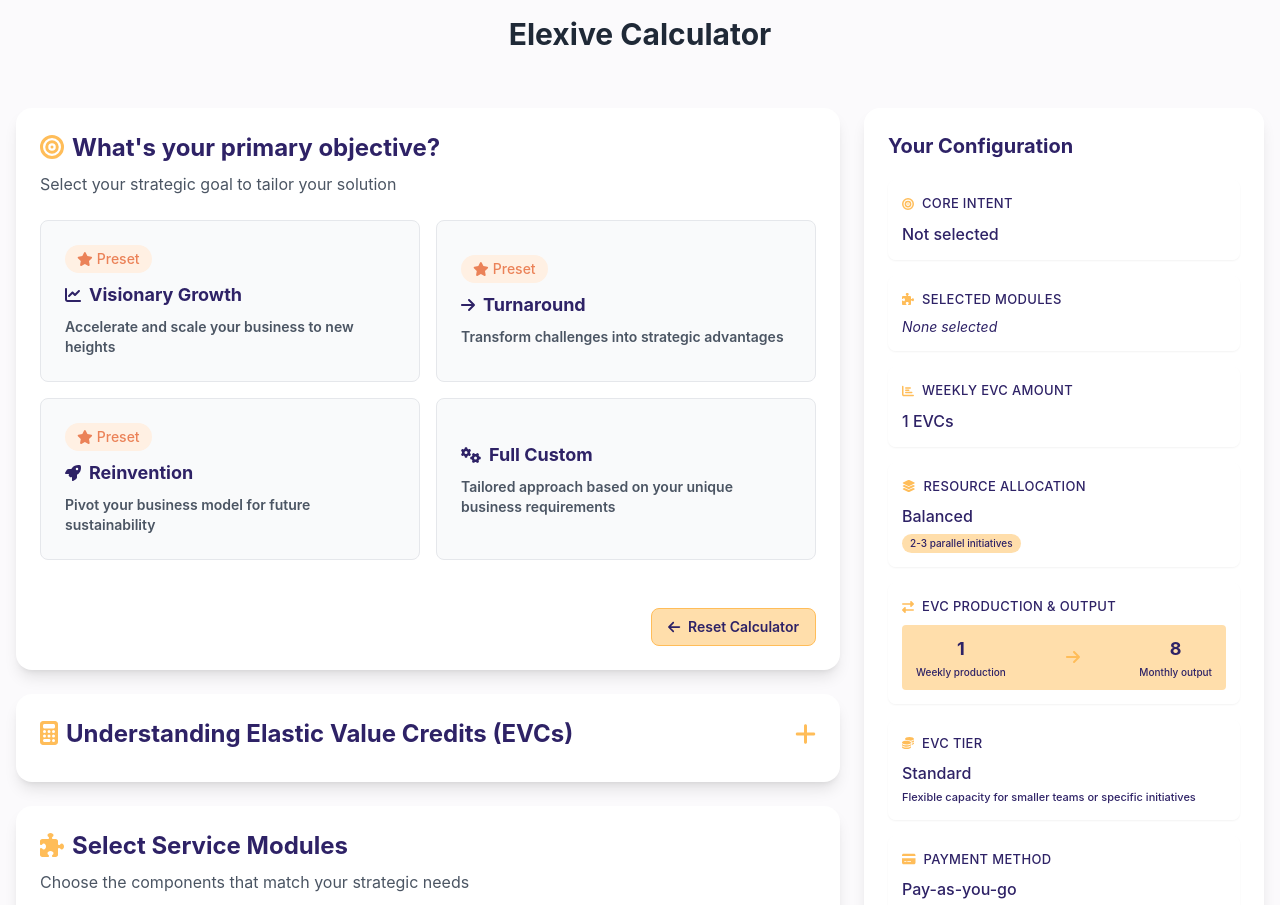
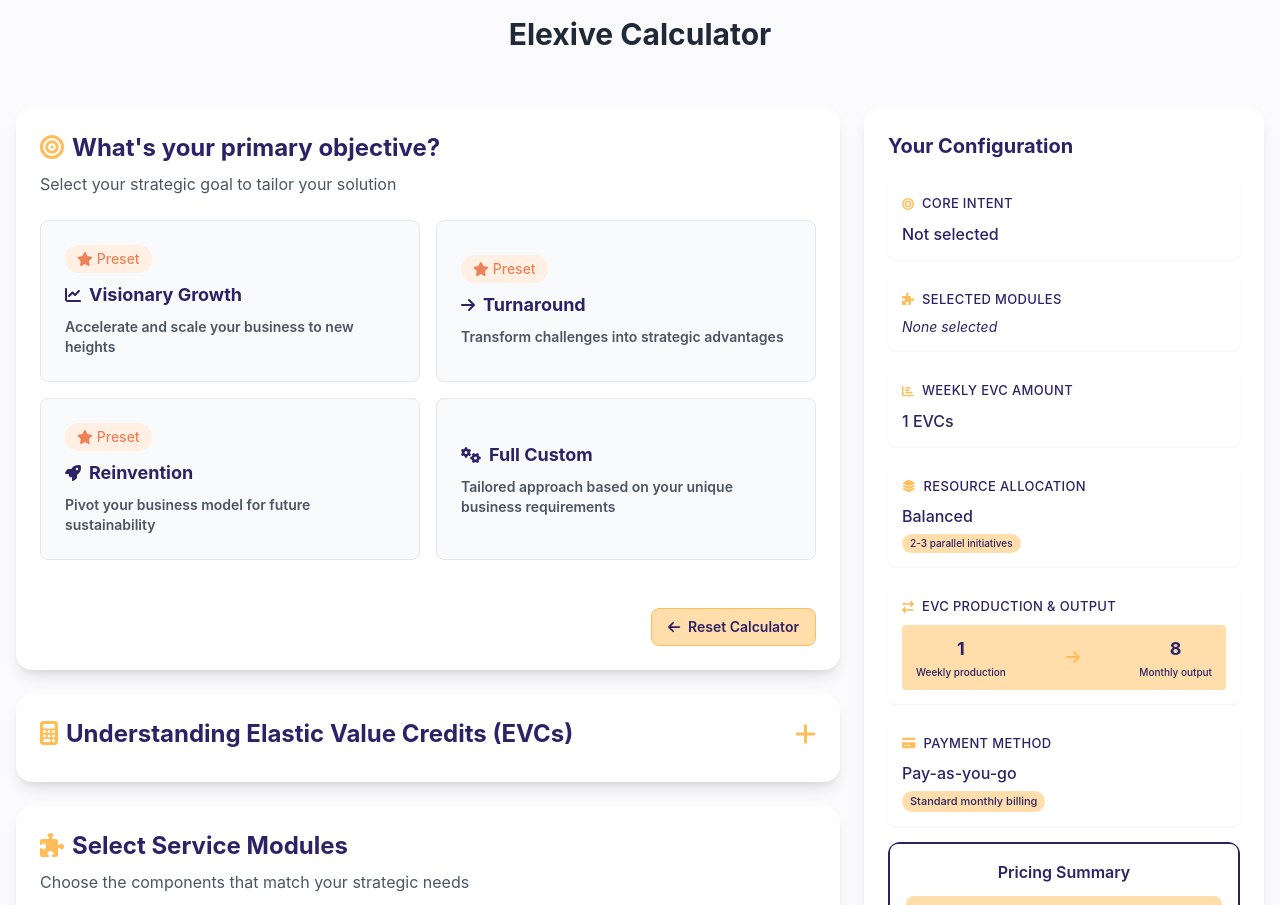
Before and after one commit to elexive-com/elexive-calc, a React (Create React App) app: page / in a window 1280 px wide. Shown: the top 905 px of the page. Built offline with nearby package versions, Linux system fonts and the light colour scheme.

Commit message:
removed EVC Tier references

```diff
--- a/src/components/SummarySidebar.jsx
+++ b/src/components/SummarySidebar.jsx
@@ -2,7 +2,7 @@
 import { FontAwesomeIcon } from '@fortawesome/react-fontawesome';
 import {
   faBullseye, faPuzzlePiece, faChartBar,
-  faLayerGroup, faExchangeAlt, faCoins,
+  faLayerGroup, faExchangeAlt,
   faCreditCard, faArrowRight, faEnvelope
 } from '@fortawesome/free-solid-svg-icons';
 import calculatorConfig from '../config/calculatorConfig.json';
@@ -16,8 +16,6 @@
     monthlyEvcs,
     weeklyProductionCapacity,
     monthlyOutputValue,
-    selectedEvcTier,
-    evcTiers,
     paymentOption,
     evcBase,
     totalPrice,
@@ -114,18 +112,6 @@
           </div>
         </div>
 
-        {/* EVC Tier */}
-        <div className="bg-white bg-opacity-80 rounded-lg p-3.5 shadow-sm">
-          <h4 className="text-[13px] uppercase tracking-wide font-medium text-[var(--elexive-primary)] mb-2 flex items-center">
-            <FontAwesomeIcon icon={faCoins} className="text-[var(--elexive-accent)] mr-2 text-xs" />
-            EVC Tier
-          </h4>
-          <p className="font-medium text-base text-[var(--elexive-primary)]">{selectedEvcTier}</p>
-          <p className="text-[11px] text-[var(--elexive-primary)] mt-1 font-medium">
-            {evcTiers.find(tier => tier.name === selectedEvcTier)?.description || "Standard tier"}
-          </p>
-        </div>
-
         {/* Payment Option */}
         <div className="bg-white bg-opacity-80 rounded-lg p-3.5 shadow-sm">
           <h4 className="text-[13px] uppercase tracking-wide font-medium text-[var(--elexive-primary)] mb-2 flex items-center">
--- a/src/config/calculatorConfig.json
+++ b/src/config/calculatorConfig.json
@@ -18,26 +18,6 @@
       }
     }
   },
-  "evcTiers": [
-    {
-      "name": "Standard",
-      "minWeeklyCommitment": 0,
-      "priceMultiplier": 1.0,
-      "description": "Flexible capacity for smaller teams or specific initiatives"
-    },
-    {
-      "name": "Plus",
-      "minWeeklyCommitment": 15,
-      "priceMultiplier": 0.95,
-      "description": "Optimized for mid-size projects with moderate complexity"
-    },
-    {
-      "name": "Enterprise",
-      "minWeeklyCommitment": 30,
-      "priceMultiplier": 0.9,
-      "description": "Maximum value for large-scale strategic transformations"
-    }
-  ],
   "intents": [
     {
       "name": "Visionary Growth",
--- a/src/hooks/useCalculator.js
+++ b/src/hooks/useCalculator.js
@@ -10,11 +10,10 @@
   const [selectedVariants, setSelectedVariants] = useState({});
   const [resourceAllocation, setResourceAllocation] = useState(calculatorConfig.defaults.resourceAllocation);
   const [paymentOption, setPaymentOption] = useState(calculatorConfig.defaults.paymentOption);
-  const [selectedEvcTier, setSelectedEvcTier] = useState('Standard');
   const [isEvcExplainerVisible, setIsEvcExplainerVisible] = useState(false);
 
   // Get defaults from config
-  const { defaults, evcBase, serviceParameters, evcTiers } = calculatorConfig;
+  const { defaults, evcBase, serviceParameters } = calculatorConfig;
 
   // Get module definitions from modulesConfig
   const { modules } = modulesConfig;
@@ -133,7 +132,7 @@
 
   // Calculate pricing whenever selections change
   const calculatePricing = useCallback(() => {
-    const { resourceAllocation: allocations, evcBase, evcTiers } = calculatorConfig;
+    const { resourceAllocation: allocations, evcBase } = calculatorConfig;
 
     // Calculate total EVCs needed based on selected modules (consumer side)
     let baseModuleEvcs = 0;
@@ -196,20 +195,8 @@
     // Set allocation descriptor
     setDeliverySpeed(allocation.description);
 
-    // Select EVC tier based on weekly production
-    let selectedTier = evcTiers.find(tier =>
-      productionCapacity >= tier.minWeeklyCommitment
-    );
-
-    // If no tier matches, use the first one
-    if (!selectedTier) {
-      selectedTier = evcTiers[0];
-    }
-
-    setSelectedEvcTier(selectedTier.name);
-
-    // Apply tier price multiplier
-    let pricePerEvc = evcBase.basePrice * selectedTier.priceMultiplier;
+    // Calculate base price per EVC
+    let pricePerEvc = evcBase.basePrice;
 
     // Apply volume discount based on config
     evcBase.volumeDiscounts.forEach(({ threshold, discount }) => {
@@ -241,7 +228,6 @@
     setSelectedVariants,
     resourceAllocation,
     paymentOption,
-    selectedEvcTier,
     isEvcExplainerVisible,
     parameters,
     weeklyProductionCapacity,
@@ -256,7 +242,6 @@
     defaults,
     evcBase,
     serviceParameters,
-    evcTiers,
     modules,
     parameterModifiers,
 
```
